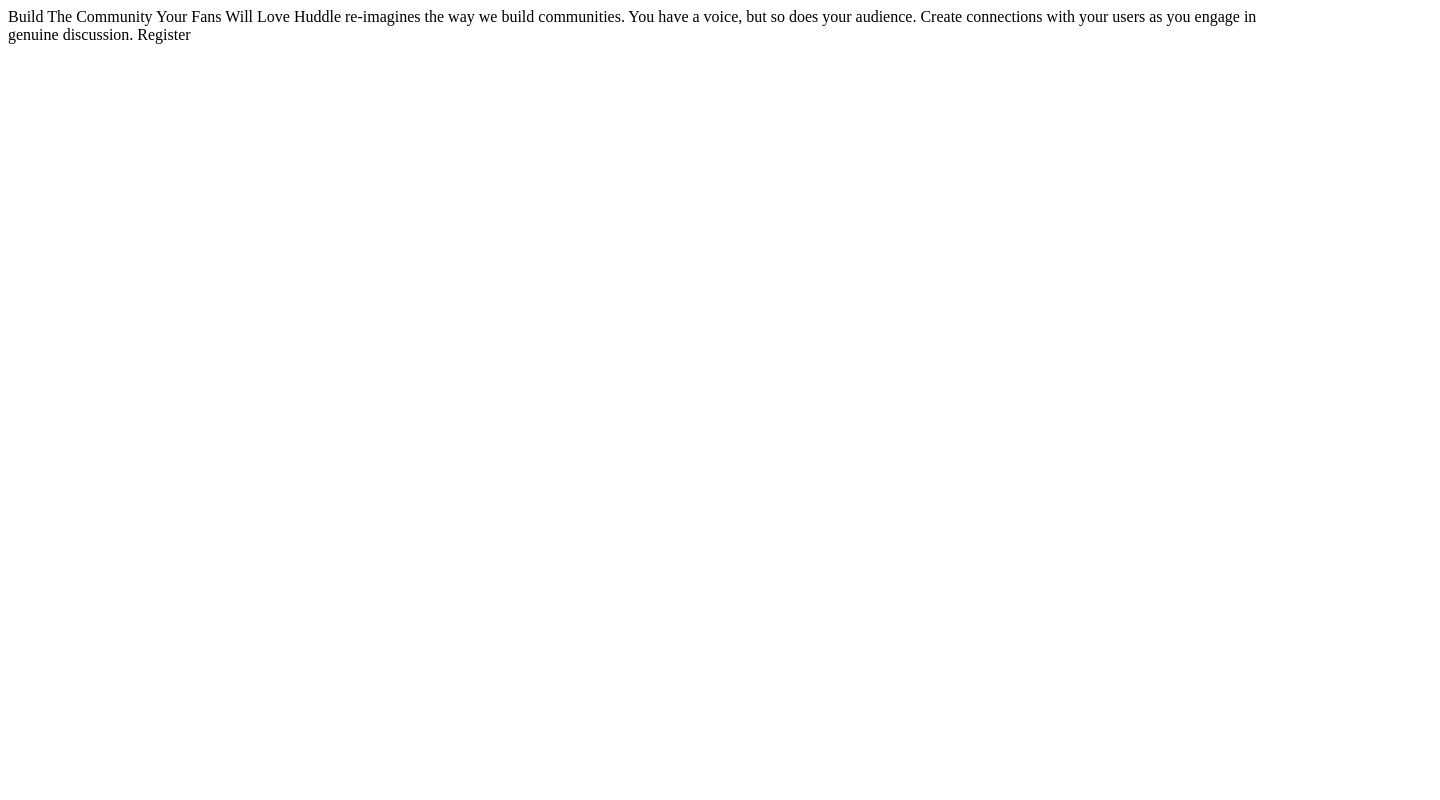
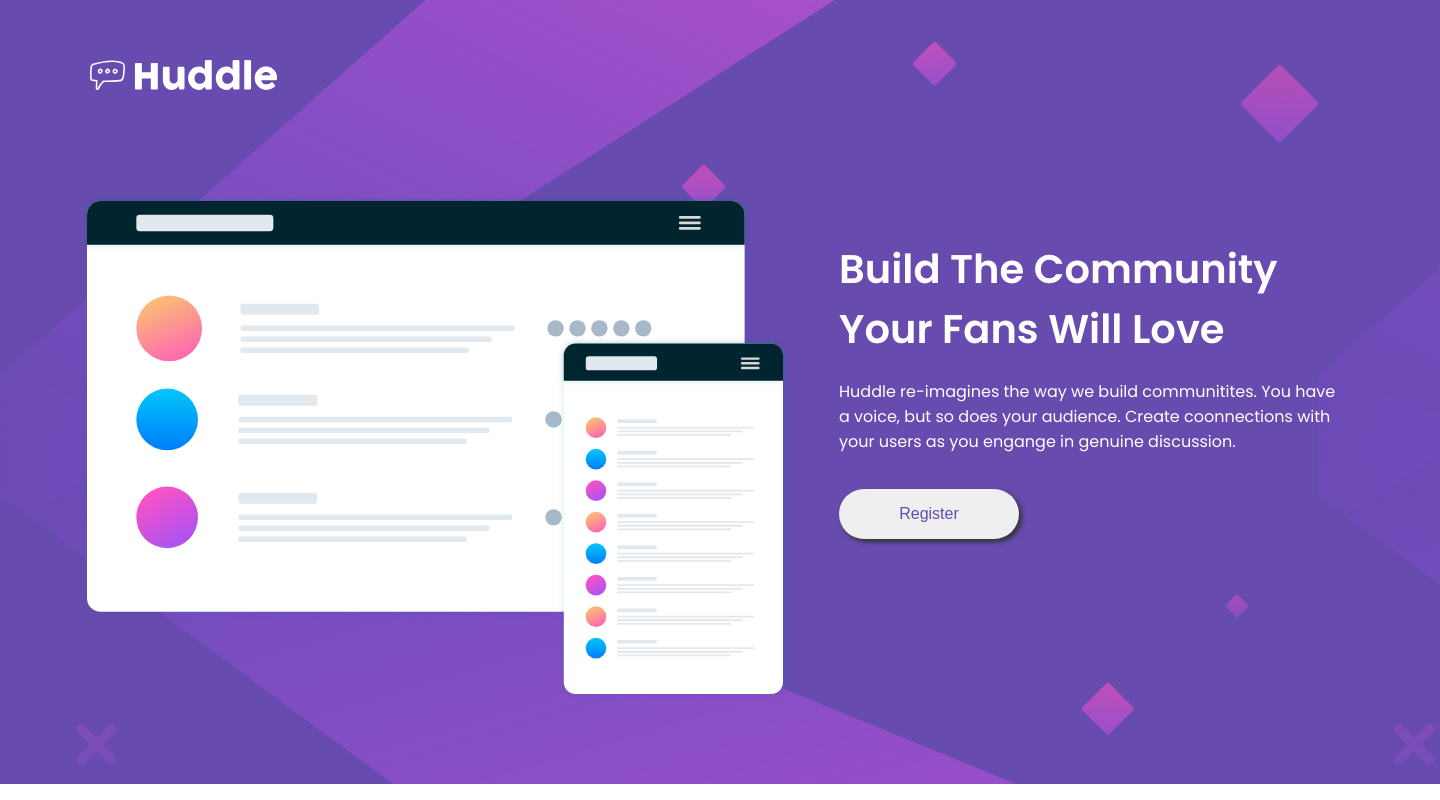
Before and after one commit to matiaswasiak/PlatziWebChallenge_1, a plain HTML site: page index.html in a window 1280 px wide. Shown: the whole page, 1440 px wide, since content can reach past the window. Drawn offline with Linux system fonts and the light colour scheme.

Commit message:
Casi listo!

```diff
--- a/index.html
+++ b/index.html
@@ -1,35 +1,38 @@
 <!DOCTYPE html>
 <html lang="en">
-  <head>
-    <meta charset="UTF-8" />
-    <meta name="viewport" content="width=device-width, initial-scale=1.0" />
-    <!-- displays site properly based on user's device -->
 
-    <link
-      rel="icon"
-      type="image/png"
-      sizes="32x32"
-      href="./images/favicon-32x32.png"
-    />
+<head>
+    <meta charset="UTF-8">
+    <meta name="viewport" content="width=device-width, initial-scale=1.0">
+    <title>Platzi Challenge #1</title>
+    <link href="https://fonts.googleapis.com/css2?family=Poppins:wght@400;600;700&display=swap" rel="stylesheet">
+    <link rel="stylesheet" href="styles.css">
+</head>
 
-    <title>
-      Frontend Mentor | Huddle landing page with single introductory section
-    </title>
+<body>
+    <div class="container">
+        <header>
+            <img src="/images/logo.svg" alt="">
+        </header>
+        <main>
+            <div class="image">
+                <img src="/images/illustration-mockups.svg" alt="">
+            </div>
+            <div class="content-text">
+                <h1>Build The Community Your Fans Will Love</h1>
+                <p>Huddle re-imagines the way we build communitites. You have a voice, but so does your audience. Create
+                    coonnections with your users as you engange in genuine discussion.</p>
+                <button>Register</button>
+            </div>
+        </main>
+        <footer>
+            <div>
+                <i></i>
+                <i></i>
+                <i></i>
+            </div>
+        </footer>
+    </div>
+</body>
 
-    <!-- No dude en eliminar estos estilos o personalizarlos en su propia hoja de estilo 👍 -->
-    <style>
-      .attribution {
-        font-size: 11px;
-        text-align: center;
-      }
-      .attribution a {
-        color: hsl(228, 45%, 44%);
-      }
-    </style>
-  </head>
-  <body>
-    Build The Community Your Fans Will Love Huddle re-imagines the way we build
-    communities. You have a voice, but so does your audience. Create connections
-    with your users as you engage in genuine discussion. Register
-  </body>
 </html>
--- /dev/null
+++ b/styles.css
@@ -0,0 +1,54 @@
+* {
+    padding: 0;
+    margin: 0;
+}
+
+header img {
+    height: 50px;
+    padding: 50px 80px 10px;
+}
+
+main {
+    padding: 80px;
+    display: flex;
+    justify-content: center;
+}
+
+.container {
+    background-color: hsl(257, 40%, 49%);
+    background-image: url('/images/bg-desktop.svg');
+    width: 1440px;
+    margin: 0 auto;
+}
+
+div h1, p {
+    color: white;
+    font-family: 'Poppins', sans-serif;
+}
+
+div h1 {
+    font-size: 40px;
+    font-weight: 600;
+    margin-bottom: 20px;
+}
+
+div p {
+    font-size: 16px;
+    margin-bottom: 35px;
+}
+
+.content-text {
+    margin-top: 45px;
+    margin-left: 50px;
+    margin-right: 20px;
+}
+
+button {
+    font-size: 16px;
+    color: hsl(257, 40%, 49%);
+    width: 180px;
+    height: 50px;
+    border: 0 solid ;
+    border-radius: 100px;
+    box-shadow: 3px 3px 5px #333333;
+}
```
